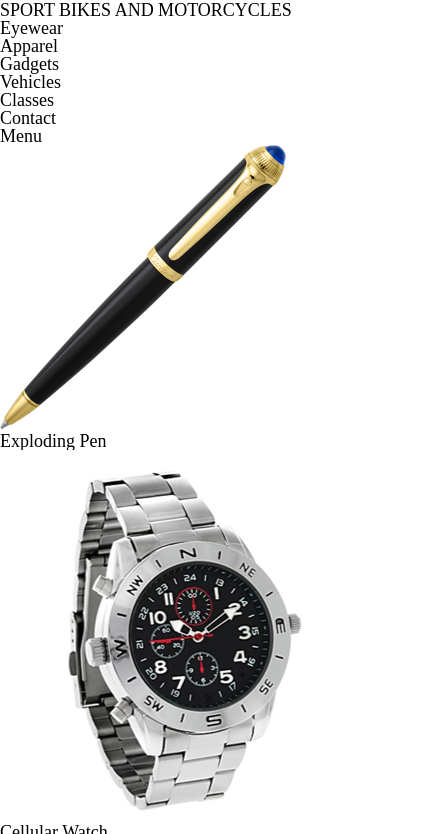
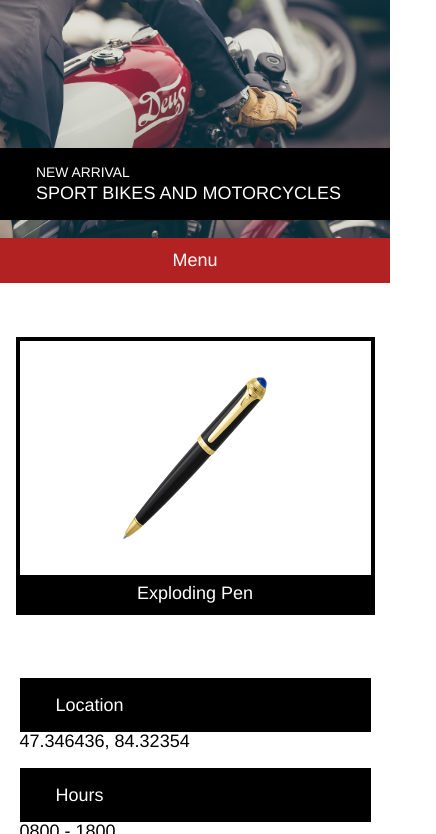
Before and after one commit to Mansjane/SecretAgentSupply, a plain HTML site: page index.html in a window 390 px wide. Shown: the part 74-908 px from the top of the page, 436 px wide, since content can reach past the window. Drawn offline with Linux system fonts and the light colour scheme.

Commit message:
Complete styling and project.

```diff
--- a/resources/css/style.css
+++ b/resources/css/style.css
@@ -1,3 +1,188 @@
 html {
     font-size: 18px;
 }
+
+body {
+    font-family: Helvetica;
+}
+/*header section*/
+header {
+    background-color: black;
+    color: white;
+}
+
+.site_container {
+    max-width: 960px;
+    margin: 0 auto;
+}
+
+header .site_container {
+    display: flex;
+    align-items: center;
+}
+
+header .site_container img {
+    height: 1.5rem;
+    padding-left: 0.5rem;
+}
+
+header .site_container span {
+    padding: 0.66rem 1rem;
+}
+/*banner section*/
+.banner {
+    background-image: url("../images/moto.jpeg");
+    height: 25rem;
+    background-size: cover;
+}
+
+.banner .site_container .announcement {
+    background-color: black;
+    color: white;
+    width: 20rem;
+    position: relative;
+    top: 9rem;
+    padding: 2rem 3rem;
+}
+
+.banner .site_container .announcement h4 {
+    padding-bottom: 0.25rem
+}
+
+.banner .site_container .announcement h1 {
+    font-size: 2rem;
+}
+
+nav {
+    background-color: firebrick;
+    color: white;
+}
+
+nav ul {
+    display: flex;
+    align-items: center;
+    padding: 0.75rem 0;
+    justify-content: space-between;
+}
+
+.responsive_nav {
+    display: none;
+}
+
+.product_grid {
+    display: flex;
+    justify-content: space-between;
+    padding-top: 3rem;
+}
+.product {
+    width: 30%;
+    border: black solid 4px;
+}
+
+.product_image {
+    display: flex;
+    justify-content: center;
+    align-items: center;
+}
+
+.product_image img {
+    height: 9rem;
+    padding: 2rem 0;
+    max-width: 8rem;
+}
+
+.caption {
+    display: flex;
+    justify-content: center;
+    align-items: center;
+    padding: 0.5rem 0;
+    background-color: black;
+    color: white;
+}
+
+.locations {
+    margin-top: 3rem;
+    display: flex;
+    justify-content: space-between;
+}
+ .location_information {
+     width: 35%;
+}
+.title {
+    background-color: black;
+    color: white;
+    display: block;
+    padding: 1rem 2rem;
+}
+
+footer {
+    background-color: black;
+    color: white;
+    margin-top: 4rem;
+    padding: 2.5rem 0;
+}
+
+@media only screen and (max-width: 1024px) {
+    nav ul {
+        display: none;
+    }
+
+    .responsive_nav {
+        display: block;
+        text-align: center;
+    }
+
+    .product {
+        width: 47%;
+    }
+
+    .glasses {
+        display: none;
+    }
+
+    .location_information {
+        width: 35%;
+    }
+}
+
+@media only screen and (max-width: 560px) {
+    .banner {
+        height: 15rem;
+    }
+    .banner .site_container .announcement {
+        position: relative;
+        top: 10rem;
+        width: auto;
+        padding: 1rem 2rem;
+    }
+
+    .banner .site_container .announcement h4 {
+        font-size: 0.77rem;
+    }
+
+    .banner .site_container .announcement h1 {
+        font-size: 1rem;
+    }
+
+    .product {
+        width: 90%;
+        margin: 0 auto;
+    }
+
+    .watch {
+        display: none;
+    }
+
+    .locations {
+        flex-wrap: wrap;
+    }
+
+    .location_information {
+        width: 90%;
+        margin: 0.5rem auto;
+    }
+
+    footer {
+        text-align: center;
+    }
+}
```
